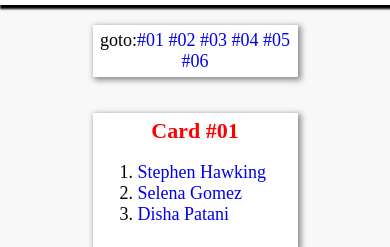
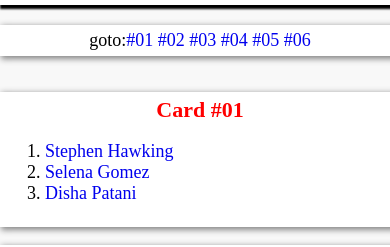
Before and after one commit to tanmay199/task2, a plain HTML site: page index.html in a window 390 px wide. Shown: the part 47-294 px from the top of the page. Drawn offline with Linux system fonts and the light colour scheme.

Commit message:
responsive

```diff
--- a/index.html
+++ b/index.html
@@ -73,6 +73,10 @@ th,td
 	 padding:10px;
 	text-align: center;
 }
+@media screen and (max-width: 800px) {
+  .goto{
+    width: 100%; /* The width is 100%, when the viewport is 800px or smaller */
+  }
 </style>
 </head>
 <body style="background-color:#F8F8F8">
```
